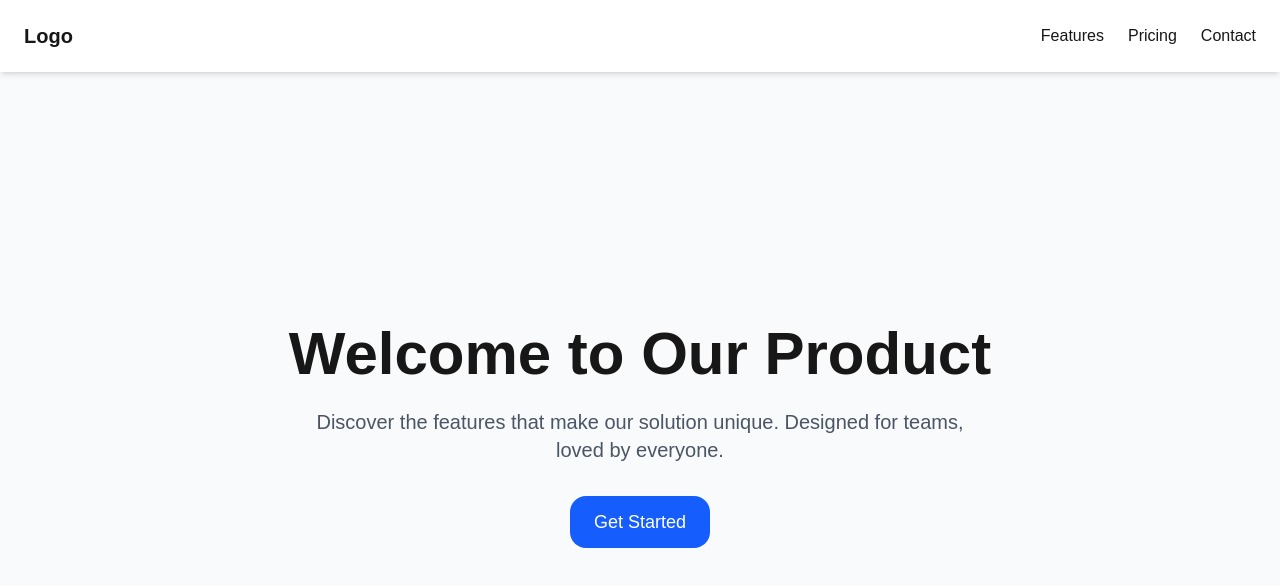
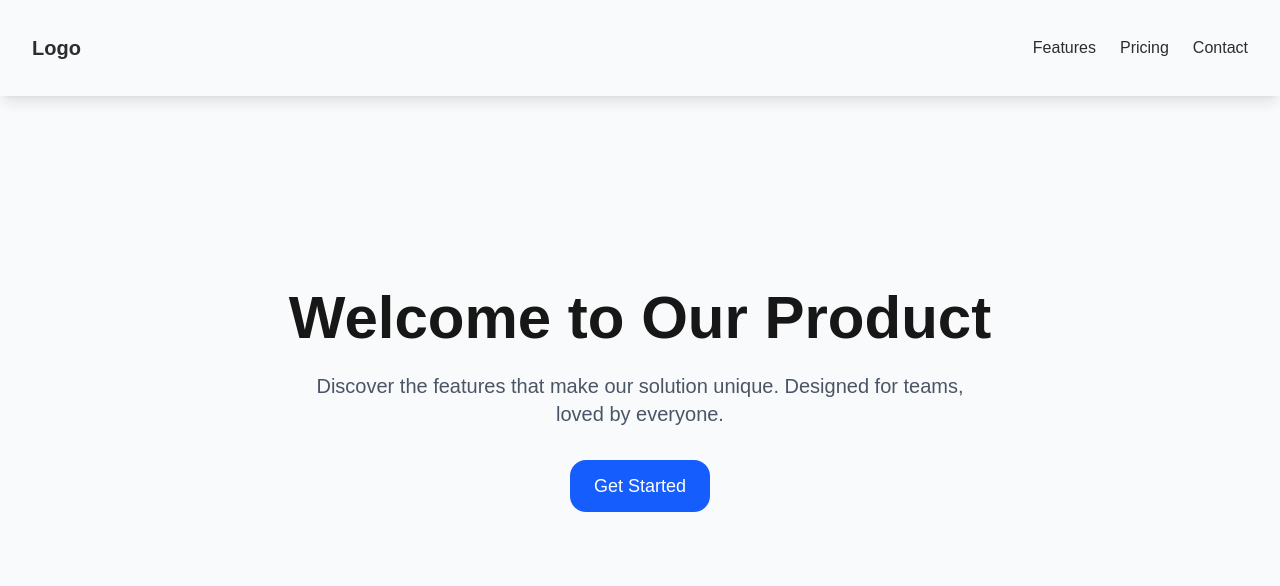
Before and after one commit to locusttoybox/ant-energy-web, a Next.js app: page / in a window 1280 px wide. Shown: the top 586 px of the page. Built offline with nearby package versions, Linux system fonts and the light colour scheme.

Commit message:
updated header comonent

```diff
--- a/src/app/components/Header.tsx
+++ b/src/app/components/Header.tsx
@@ -6,7 +6,9 @@ interface HeaderProps {
 
 const Header: React.FC<HeaderProps> = () => {
   return (
-    <header className="fixed top-0 right-0 left-0 z-10 flex h-[72px] items-center justify-between bg-white px-6 shadow-md">
+    <header className="bg-secondary fixed top-0 left-0 z-50 w-full opacity-90 shadow-lg">
+      <div className="mx-auto max-w-7xl px-4 sm:px-6 lg:px-8">
+        <div className="my-4 flex h-16 items-center justify-between">
           {' '}
           <div className="text-xl font-bold">Logo</div>
           <nav className="space-x-6">
@@ -14,6 +16,8 @@ const Header: React.FC<HeaderProps> = () => {
             <a href="#">Pricing</a>
             <a href="#">Contact</a>
           </nav>
+        </div>
+      </div>
     </header>
   );
 };
--- a/src/app/components/Hero.tsx
+++ b/src/app/components/Hero.tsx
@@ -1,9 +1,6 @@
 export default function Hero() {
   return (
-    <section
-      className="flex h-screen flex-col items-center justify-center bg-gray-50 px-4 text-center"
-      style={{ paddingTop: 'var(--header-height, 72px)' }}
-    >
+    <section className="flex h-screen flex-col items-center justify-center bg-gray-50 px-4 text-center">
       {' '}
       <h1 className="mb-6 text-4xl font-extrabold md:text-6xl">Welcome to Our Product</h1>
       <p className="mb-8 max-w-2xl text-lg text-gray-600 md:text-xl">
```
Lines whose indentation alone changed are shown as unchanged.
